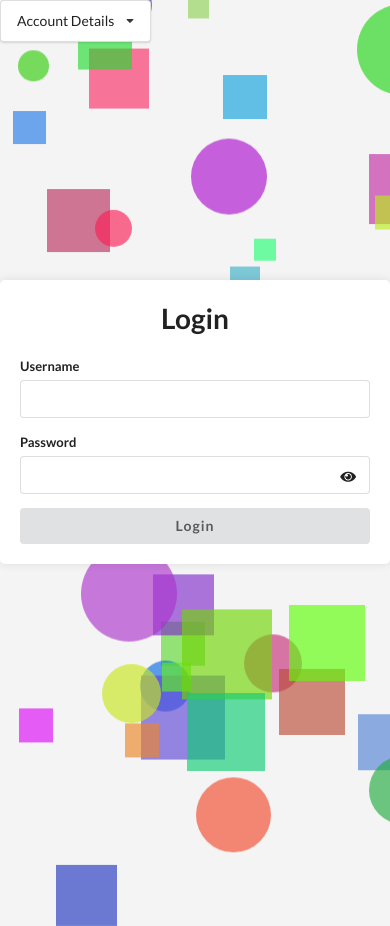
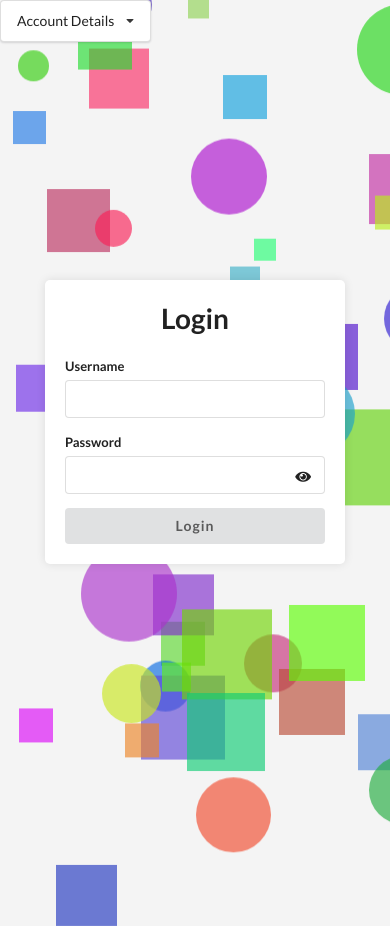
Before and after one commit to KevinFloris20/passwordApp, a website: page public/login.html in a window 390 px wide. Shown: the top 926 px of the page. Drawn offline with nearby package versions, Linux system fonts and the light colour scheme.

Commit message:
format is done for mobile

```diff
--- a/public/login.html
+++ b/public/login.html
@@ -12,23 +12,24 @@
             height: 100%;
           }
           body {
-              background-color: #f4f4f4;
             display: flex;
             justify-content: center;
             align-items: center;
             height: 100vh;
             margin: 0;
             padding: 10px;
+            background-color: #f4f4f4;
           }
           .login-form {
               box-shadow: 0 0 10px rgba(0, 0, 0, 0.1);
               padding: 20px;
               background: white;
               border-radius: 5px;
-              width: 300px;
-              min-width: 250px;
+              width: 100%;
+              max-width: 300px;
+              margin: 0 auto;
               position: relative;
-              z-index: 10;
+              z-index: 3;
           }
           .login-form h1 {
               text-align: center;
@@ -51,15 +52,16 @@
               top: 35px;
           }
 
+
           @media (max-width: 480px) {
               .login-form {
-                  width: 100%;
-                  min-width: 0;
+                  padding: 20px;
               }
-              body{
+              body {
                   padding: 0;
               }
           }
+
 
 
           /* shaappeesssss */
```
Lines whose indentation alone changed are shown as unchanged.
